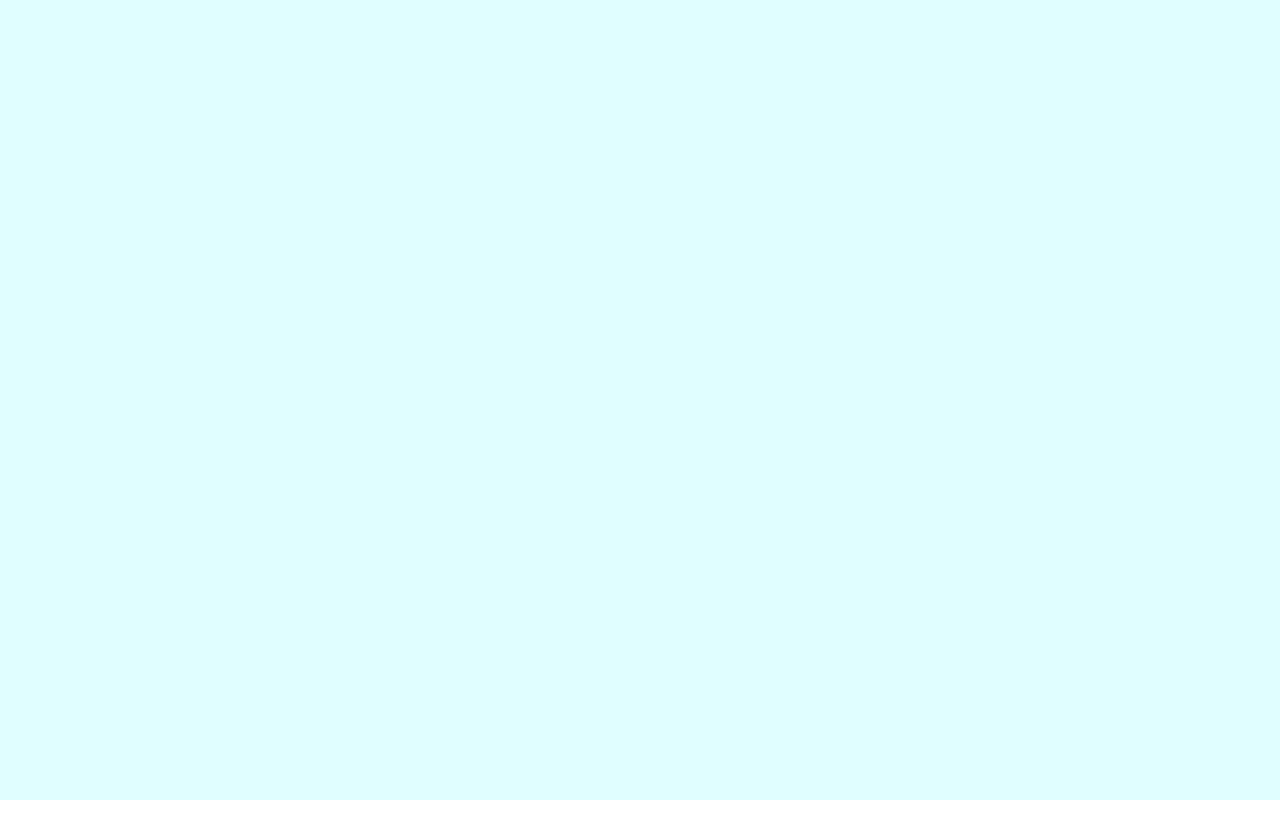
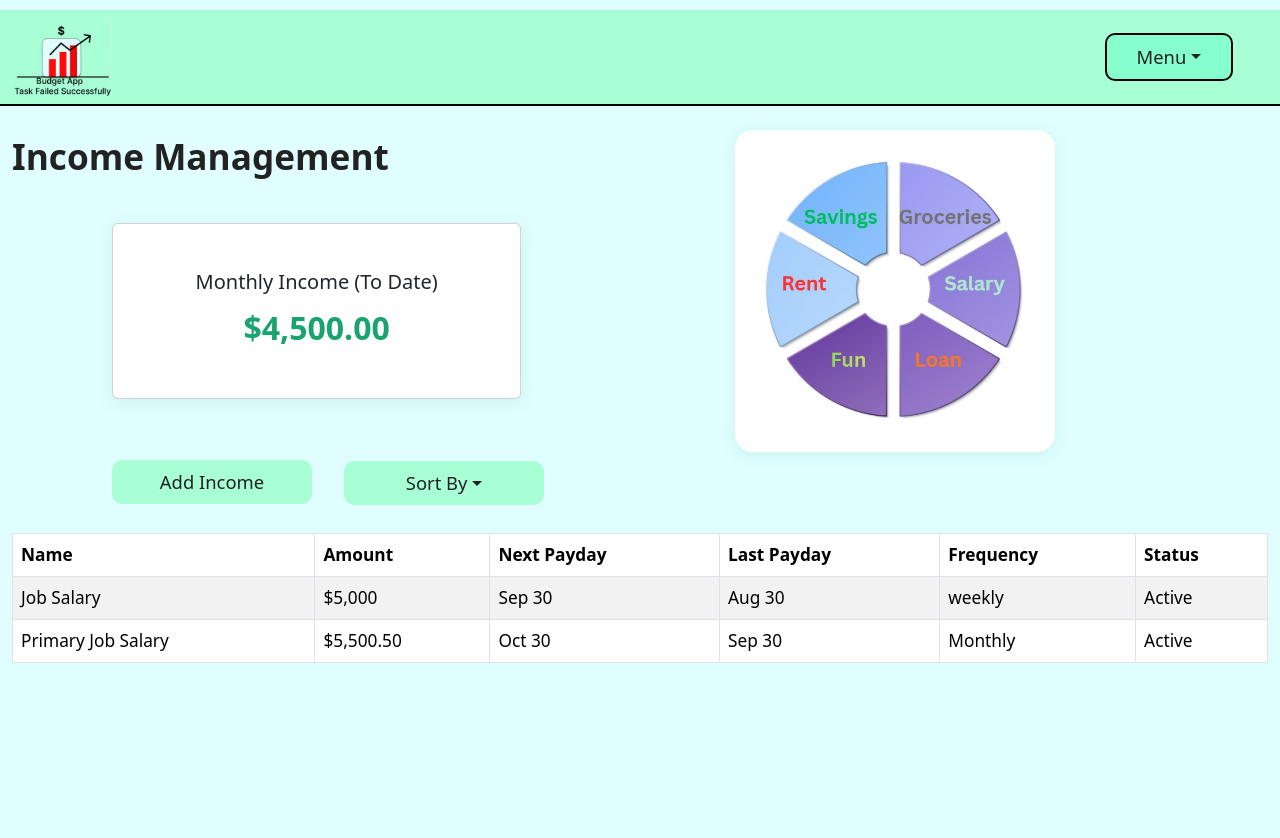
Before and after one commit to cdsherro/Create, a React (Create React App) app in the folder create/: page /income-management in a window 1280 px wide. Before the commit this address had no page. Shown: the top 838 px of the page. Before the commit the page ends 800 px from the top, so only its background shows below. Built offline with nearby package versions, Linux system fonts and the light colour scheme.

Commit message:
income-managemnt, colors updated in register

```diff
--- a/create/package.json
+++ b/create/package.json
@@ -10,6 +10,7 @@
     "bootstrap": "^5.3.8",
     "bootstrap-icons": "^1.13.1",
     "react": "^19.2.0",
+    "react-bootstrap": "^2.10.10",
     "react-dom": "^19.2.0",
     "react-router-dom": "^7.9.4",
     "react-scripts": "5.0.1",
--- a/create/src/App.js
+++ b/create/src/App.js
@@ -5,26 +5,35 @@ import Create from './Components/Create/Create';
 import Header from './Components/Header/Header';
 import Profile from './Components/Profile/Profile'
 import Register from './Components/Register/Register'
+import IncomeManagement from './Components/IncomeManagement/IncomeManagement';
 import 'bootstrap/dist/css/bootstrap.min.css';
 import 'bootstrap/dist/js/bootstrap.bundle.min.js';
 import 'bootstrap-icons/font/bootstrap-icons.css';
-
 
 function App() {
   return (
     <Router>
       <Routes>
-        <Route path="/" element={<Create />} />         {/* Login page */}
-        <Route path="/dashboard" element={<>
-      <Header />
-      <Dashboard />
-    </>} /> {/* Dashboard page */}
-
-        <Route path="/profile" element={<>
-        <Header />
-        <Profile />
-        </>} /> {/*Profile page */}
+        <Route path="/" element={<Create />} /> {/* Login page */}
+        <Route path="/dashboard" element={
+          <>
+            <Header />
+            <Dashboard />
+          </>
+        } /> {/* Dashboard page */}
+        <Route path="/profile" element={
+          <>
+            <Header />
+            <Profile />
+          </>
+        } /> {/*Profile page */}
         <Route path="/register" element={<Register />} />
+        <Route path="/income-management" element={
+          <>
+            <Header />
+            <IncomeManagement />
+          </>
+        } /> {/* Income Management page */}
       </Routes>
     </Router>
   );
--- a/create/src/Components/Header/Header.css
+++ b/create/src/Components/Header/Header.css
@@ -65,3 +65,25 @@
   transform: scale(1.1);
   background-color: #1a1a1a;
 }
+
+.nav-dropdown {
+  margin-right: 25px;
+}
+
+.nav-dropdown-btn {
+  background-color: #86FFCC !important;
+  color: #222 !important;
+  font-weight: bold;
+  border-radius: 10px !important;
+  font-size: 1.15em !important;
+  border: 2px solid #000 !important;
+  padding: 8px 30px !important;
+  margin-right: 10px;
+  transition: all 0.3s ease;
+}
+
+.nav-dropdown-btn:hover, .nav-dropdown-btn:focus {
+  background-color: #A8FFD5 !important;
+  color: #000 !important;
+  border-color: #1a1a1a !important;
+}
--- a/create/src/Components/Header/Header.jsx
+++ b/create/src/Components/Header/Header.jsx
@@ -1,29 +1,77 @@
+// import React from 'react';
+// import { Link } from 'react-router-dom';
+// import logo from '../Assets/budget_app_figma_logo.png';
+// import './Header.css';
+
+// export default function Header() {
+//   return (
+//     <nav className="navbar header">
+//       <div className="container-fluid d-flex justify-content-between align-items-center">
+//         {/* Left: Logo */}
+//         <div className="logo-container">
+//           <img src={logo} alt="Commerce Bank" className="bank-logo" />
+//         </div>
+
+//         {/* Right: Buttons */}
+//         <div className="right-section">
+//           <Link to="/dashboard" className="dashboard-btn">
+//             Dashboard
+//           </Link>
+
+//           {/* User icon that links to profile */}
+//           <Link to="/profile" className="user-icon-link">
+//             <div className="user-icon">
+//               <i className="bi-person"></i>
+//             </div>
+//           </Link>
+//         </div>
+//       </div>
+//     </nav>
+//   );
+// }
+
 import React from 'react';
-import { Link } from 'react-router-dom';
+import { useNavigate } from 'react-router-dom';
+import { Dropdown } from "react-bootstrap";
 import logo from '../Assets/budget_app_figma_logo.png';
 import './Header.css';
 
 export default function Header() {
+  const navigate = useNavigate();
+
+  // Define major pages you want in the dropdown
+  const pageLinks = [
+    { label: "Dashboard", path: "/dashboard" },
+    { label: "Income Management", path: "/income-management" },
+    { label: "Transactions", path: "/transactions" },
+    { label: "User Profile", path: "/profile" },
+    { label: "Account Settings", path: "/settings" },
+    { label: "App Settings", path: "/app-settings" }
+    // Add more as your app grows!
+  ];
+
   return (
     <nav className="navbar header">
       <div className="container-fluid d-flex justify-content-between align-items-center">
         {/* Left: Logo */}
         <div className="logo-container">
-          <img src={logo} alt="Commerce Bank" className="bank-logo" />
+          <img src={logo} alt="Budget App Logo" className="bank-logo" />
         </div>
 
-        {/* Right: Buttons */}
-        <div className="right-section">
-          <Link to="/dashboard" className="dashboard-btn">
-            Dashboard
-          </Link>
-
-          {/* User icon that links to profile */}
-          <Link to="/profile" className="user-icon-link">
-            <div className="user-icon">
-              <i className="bi-person"></i>
-            </div>
-          </Link>
+        {/* Center: Navigation Dropdown */}
+        <div className="nav-dropdown">
+          <Dropdown>
+            <Dropdown.Toggle className="nav-dropdown-btn" id="dropdown-pages">
+              Menu
+            </Dropdown.Toggle>
+            <Dropdown.Menu>
+              {pageLinks.map((page, idx) => (
+                <Dropdown.Item key={idx} onClick={() => navigate(page.path)}>
+                  {page.label}
+                </Dropdown.Item>
+              ))}
+            </Dropdown.Menu>
+          </Dropdown>
         </div>
       </div>
     </nav>
--- /dev/null
+++ b/create/src/Components/IncomeManagement/IncomeManagement.css
@@ -0,0 +1,75 @@
+.income-mgmt-root {
+  background: #E0FDFF;
+  min-height: 100vh;
+}
+
+.income-mgmt-title {
+  font-size: 2.2em;
+  font-weight: bold;
+  color: #222;
+  margin-bottom: 18px;
+  margin-top: 0px;
+  text-align: left;
+}
+
+.income-summary-card {
+  background: #fff;
+  border: none;
+  box-shadow: 0 3px 16px rgba(60, 175, 122, 0.13);
+  margin-bottom: auto;
+  margin-top: -30px !important;
+  margin-left: 100px !important;
+}
+
+.income-pie-chart-img {
+  max-width: 320px;
+  width: 100%;
+  height: auto;
+  margin-top: -70px;
+  box-shadow: 0 3px 16px rgba(60, 175, 122, 0.13);
+  border-radius: 18px;
+  background: #fff;
+}
+
+.summary-label {
+  font-size: 1.18em;
+  color: #222;
+  font-weight: 600;
+  margin-bottom: 6px;
+}
+
+.summary-amount {
+  color: #18a36f;
+  font-size: 2em;
+  font-weight: bold;
+  margin-top: 10px;
+}
+
+.income-table th, .income-table td {
+  vertical-align: middle !important;
+  font-size: 1.08em;
+}
+
+.income-table th {
+  background: #f3fff9;
+  font-weight: bold;
+  color: #252525;
+}
+
+.income-btn-row {
+  display: flex;
+  justify-content: flex-start;
+  align-items: center;
+  margin-bottom: 40px;
+}
+
+.income-action-btn {
+  background: #A8FFD5 !important;
+  color: #222 !important;
+  border: none !important;
+  font-weight: bold;
+  font-size: 1.15em !important;
+  border-radius: 10px !important;
+  min-width: 200px;
+  margin-bottom: -20px !important;
+}
--- /dev/null
+++ b/create/src/Components/IncomeManagement/IncomeManagement.jsx
@@ -0,0 +1,147 @@
+import React, { useState } from "react";
+import "./IncomeManagement.css";
+import { Button, Table, Card, Container, Row, Col, Dropdown } from "react-bootstrap";
+
+export default function IncomeManagement() {
+  const [incomeData, setIncomeData] = useState([
+    {
+      name: "Job Salary",
+      amount: "$5,000",
+      nextPayday: "Sep 30",
+      lastPayday: "Aug 30",
+      frequency: "weekly",
+      status: "Active"
+    },
+    {
+      name: "Primary Job Salary",
+      amount: "$5,500.50",
+      nextPayday: "Oct 30",
+      lastPayday: "Sep 30",
+      frequency: "Monthly",
+      status: "Active"
+    }
+  ]);
+
+  const totalIncome = 4500.00;
+
+  // Convert sorting
+  const amountToNumber = amountStr =>
+    parseFloat(amountStr.replace(/[^0-9.]/g, ""));
+
+  // Helper
+  const frequencyOrder = freq => {
+    if (!freq) return 99;
+    if (freq.toLowerCase() === "monthly") return 1;
+    if (freq.toLowerCase() === "weekly") return 2;
+    return 3;
+  }
+
+  // handler
+  const handleSort = sortType => {
+    let sorted = [...incomeData];
+    if (sortType === "amount-desc") {
+      sorted.sort((a, b) => amountToNumber(b.amount) - amountToNumber(a.amount));
+    } else if (sortType === "frequency") {
+      sorted.sort((a, b) => frequencyOrder(a.frequency) - frequencyOrder(b.frequency));
+    } else if (sortType === "name") {
+      sorted.sort((a, b) => a.name.localeCompare(b.name));
+    }
+    setIncomeData(sorted);
+  };
+
+  return (
+    <Container fluid className="income-mgmt-root py-4">
+      <Row>
+        <Col>
+          <div className="income-mgmt-title">Income Management</div>
+        </Col>
+      </Row>
+
+      <Row className="mb-2 align-items-center">
+        <Col xs={12} md={6} lg={6} xl={5}>
+          <Card className="income-summary-card mb-0">
+            <Card.Body>
+              <Card.Title className="summary-label">Monthly Income (To Date)</Card.Title>
+              <Card.Text className="summary-amount">
+                ${totalIncome.toLocaleString(undefined,{minimumFractionDigits:2})}
+              </Card.Text>
+            </Card.Body>
+          </Card>
+        </Col>
+        <Col xs={12} md={6} lg={6} xl={5}
+          className="d-flex justify-content-end align-items-start"
+        >
+          <img
+            src={require("../Assets/SavingsPie.jpg")}
+            alt="Income Pie Chart"
+            className="income-pie-chart-img"
+          />
+        </Col>
+      </Row>
+
+      <Row className="mb-2">
+        <Col xs={12} className="d-flex justify-content-start align-items-center income-btn-row">
+          <Button
+            className="income-action-btn"
+            variant="success"
+            size="lg"
+            style={{marginLeft: "100px"}}
+          >
+            Add Income
+          </Button>
+          <Dropdown>
+            <Dropdown.Toggle
+              variant="success"
+              className="income-action-btn"
+              id="dropdown-basic"
+              size="lg"
+              style={{marginLeft: "32px"}}
+            >
+              Sort By
+            </Dropdown.Toggle>
+            <Dropdown.Menu>
+              <Dropdown.Item onClick={() => handleSort("amount-desc")}>
+                Amount (High → Low)
+              </Dropdown.Item>
+              <Dropdown.Item onClick={() => handleSort("frequency")}>
+                Frequency (Monthly → Weekly)
+              </Dropdown.Item>
+              <Dropdown.Item onClick={() => handleSort("name")}>
+                Name (A-Z)
+              </Dropdown.Item>
+            </Dropdown.Menu>
+          </Dropdown>
+        </Col>
+      </Row>
+
+      <Row>
+        <Col>
+          <Table striped bordered hover className="income-table" responsive>
+            <thead>
+              <tr>
+                <th>Name</th>
+                <th>Amount</th>
+                <th>Next Payday</th>
+                <th>Last Payday</th>
+                <th>Frequency</th>
+                <th>Status</th>
+              </tr>
+            </thead>
+            <tbody>
+              {incomeData.map((row, idx) => (
+                <tr key={idx}>
+                  <td>{row.name}</td>
+                  <td>{row.amount}</td>
+                  <td>{row.nextPayday}</td>
+                  <td>{row.lastPayday}</td>
+                  <td>{row.frequency}</td>
+                  <td>{row.status}</td>
+                </tr>
+              ))}
+            </tbody>
+          </Table>
+        </Col>
+      </Row>
+    </Container>
+  );
+}
--- a/create/src/Components/Register/Register.css
+++ b/create/src/Components/Register/Register.css
@@ -1,12 +1,12 @@
 .register-root {
-  background: #e9fbff;
+  background: #E0FDFF;
   min-height: 100vh;
   padding: 0;
 }
 
 .register-header {
   font-size: 2.3rem;
-  background: #b0fdde;
+  background: #A8FFD5;
   font-family: "Segoe UI", Arial, sans-serif;
   padding: 18px 40px;
   border-bottom: 2px solid #c4ffee;
@@ -51,7 +51,7 @@
   flex: 1;
   padding: 6px 10px;
   border-radius: 5px;
-  border: 1px solid #b0fdde;
+  border: 1px solid #A8FFD5;
   background: #f6fdfd;
   font-size: 1em;
 }
@@ -66,7 +66,7 @@
 
 .register-logo {
   width: 250px;
-  background: #b0fdde;
+  background: #A8FFD5;
   border-radius: 20px;
   box-shadow: 0 3px 10px #ccc;
 }
@@ -82,7 +82,7 @@
   margin-top: 20px;
   width: 160px;
   padding: 10px 0;
-  background: #b0fdde;
+  background: #A8FFD5;
   border: none;
   border-radius: 8px;
   color: #222;
```
Also changed, not shown: create/src/Components/Assets/SavingsPie.jpg (added), 1 other file (tests, documents, lock files or other folders).
